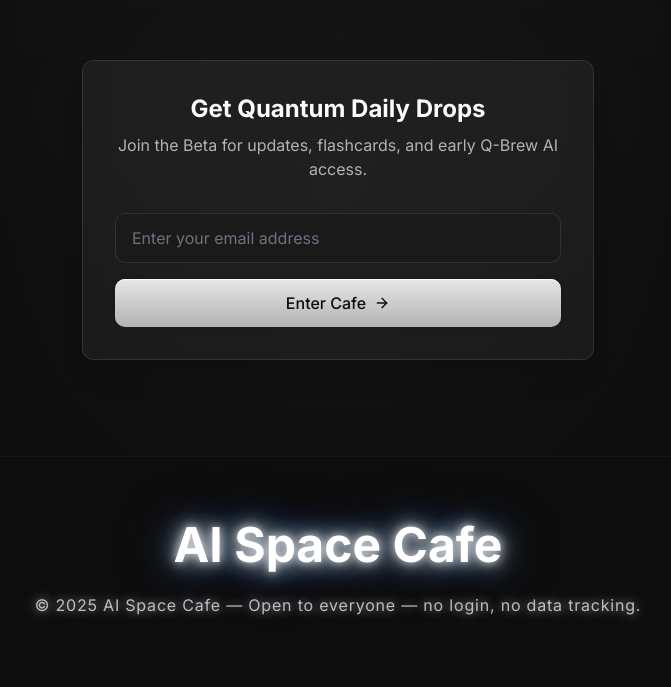
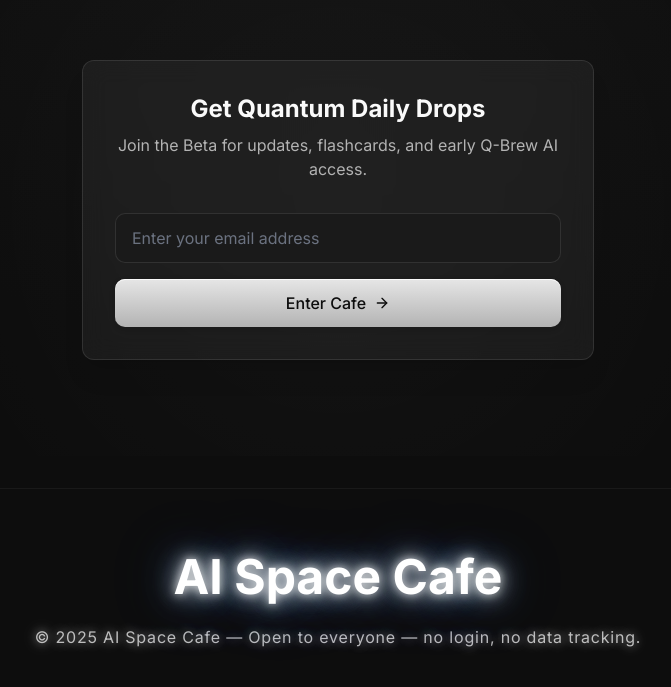
Before and after one commit to zytaai/aispace, a Next.js app: page / in a window 1280 px wide. Shown: the part 2337-3024 px from the top of the page, without its empty margins (302-973 px from the left). Built offline with nearby package versions, Linux system fonts and the light colour scheme.

Commit message:
Add files via upload

```diff
--- a/src/app/page.tsx
+++ b/src/app/page.tsx
@@ -169,7 +169,7 @@ export default function Home() {
       <Flashcards />
       <BetaSignup />
 
-      <footer className="py-16 px-4 text-center text-quantum-secondary text-sm border-t border-white/5 relative z-10">
+      <footer style={{ textAlign: "center", fontSize: "0.9rem", marginTop: "2rem" }} className="py-16 px-4 text-center text-quantum-secondary text-sm border-t border-white/5 relative z-10">
         <div className="max-w-7xl mx-auto">
           <h2 className="tube-light text-3xl md:text-5xl font-bold text-white mb-6">
             AI Space Cafe
```
